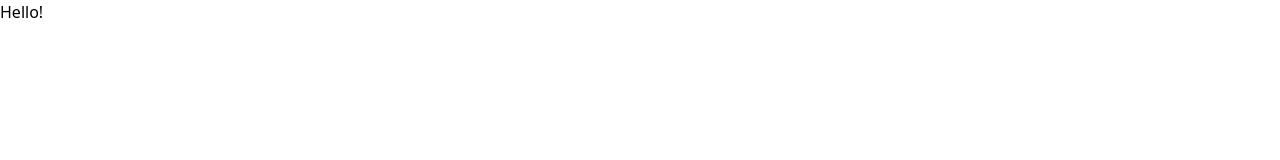
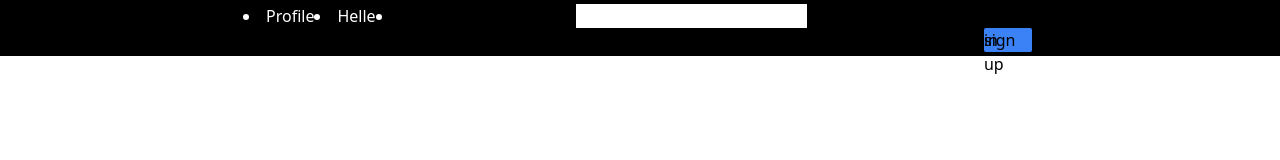
Before and after one commit to CarlLinusHedlund/Semester-Project-2-Carl-Linus-Hedlund, a website built with Vite: page src/index.html in a window 1280 px wide. Built offline with nearby package versions, Linux system fonts and the light colour scheme.

Commit message:
first index commit

```diff
--- a/src/index.html
+++ b/src/index.html
@@ -7,7 +7,31 @@
         <title>Semester Project 2</title>
         <script type="module" src="./js/main.js" defer></script>
     </head>
-    <body>
-        <h1>Hello!</h1>
+    <body class="w-full h-screen">
+        <div class="desktop-header bg-black w-full h-14 items-center md:flex hidden">
+            <div class="header-inner max-w-5xl bg-black w-full mx-2 flex justify-between">
+                <div class="">MISTRA</div>
+                <div class="flex">
+                    <li class="text-white">Profile</li>
+                    <li class="text-white">Helle</li>
+                    <li class="text-white"></li>
+                </div>
+                <div>
+                    <input type="search" name="search" id="searchInput" />
+                </div>
+                <div>
+                    <div class="h-6 w-12">sign in</div>
+                    <div class="h-6 w-12 rounded-sm bg-blue-500">sign up</div>
+                </div>
+            </div>
+        </div>
+        <div class="mobile-header flex mx-2 md:hidden">
+            <div class="">MISTRA</div>
+            <div></div>
+        </div>
+        <div>
+            <span></span>
+            <h1></h1>
+        </div>
     </body>
 </html>
```
